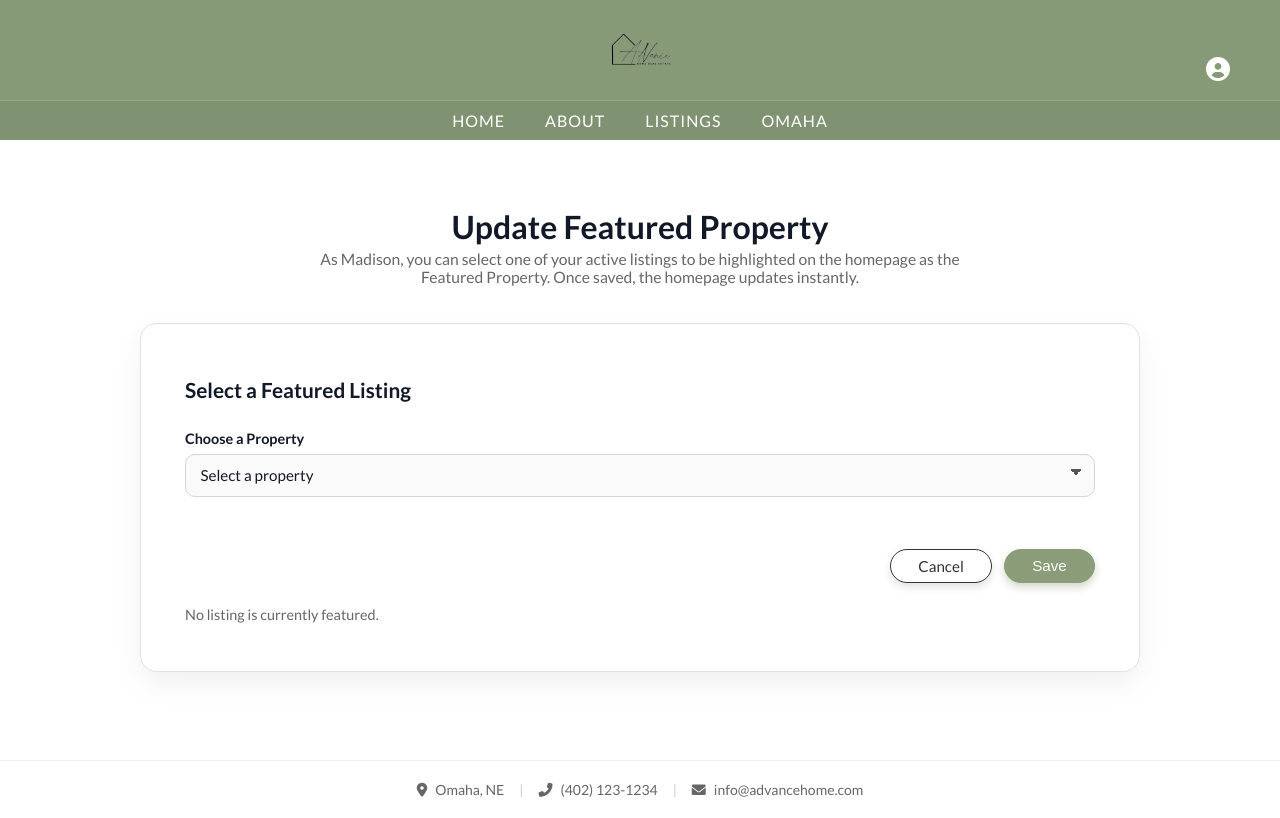
After one commit to ktourek/AdVanceRealEstate, a Django app: page /featured/update/ in a window 1280 px wide. The commit adds this page. Run offline with Django 5.2, Linux system fonts and the light colour scheme; the visitor is signed in with stand-in values (Sample User, id 1); data that the repository does not hold is empty; parts of the project's set-up code (start-up, migrations or seed data) failed here and were passed over; some web fonts are replaced.

Commit message:
feat: manage featured listing (#36)
- added menu to update featured listing for user
- added view to change selected featured listing
- added indication if featured listing has been sold
- only visible and not sold listing can be selected as featured

```diff
--- a/listings/forms.py
+++ b/listings/forms.py
@@ -63,7 +63,23 @@ class MultipleFileField(forms.FileField):
                 return None
             return [single_file_clean]
 
+class FeaturedListingForm(forms.Form):
+    listing = forms.ModelChoiceField(
+        queryset=Listing.objects.filter(is_visible=True),
+        required=False,
+        label='Choose a Property',
+        empty_label='Select a property',
+    )
 
+    def __init__(self, *args, **kwargs):
+        super().__init__(*args, **kwargs)
+
+        self.fields['listing'].queryset = (
+            Listing.objects
+            .filter(is_visible=True)
+            .exclude(status__iexact='Sold')
+            .order_by('address')
+        )
 class ListingForm(forms.ModelForm):
     """Form for creating new property listings."""
     photos = MultipleFileField(
--- a/listings/urls.py
+++ b/listings/urls.py
@@ -7,6 +7,7 @@ from .forms import CustomLoginForm
 urlpatterns = [
     path('', views.home, name='home'),
     path('home/', views.home, name='home_alias'),
+    path('featured/update/', views.update_featured_listing, name='featured_listing_update'),
     path('listings/', views.all_listings, name='listings'),
     path('add-listing/', views.add_listing, name='add_listing'),
     path('listings/<int:listing_id>/toggle-visibility/',views.toggle_listing_visibility, name='toggle_visibility'),
--- a/listings/views.py
+++ b/listings/views.py
@@ -9,7 +9,7 @@ from django.template.loader import render_to_string
 from decimal import Decimal
 import re
 from .models import Listing, Photo, Neighborhood, PropertyType, Status, Pricebucket, SearchLog, OmahaLocation
-from .forms import ListingForm, OmahaLocationForm
+from .forms import ListingForm, OmahaLocationForm, FeaturedListingForm
 from django.urls import reverse
 
 
@@ -18,11 +18,48 @@ def home(request):
     # Get the featured listing
     featured_listing = Listing.objects.filter(is_visible=True, is_featured=True).first()
 
+    is_featured_sold = False
+    if request.user.is_authenticated and featured_listing:
+        status_str = str(getattr(featured_listing, 'status', '') or '')
+        is_featured_sold = status_str == 'Sold'
+
     context = {
         'featured_listing': featured_listing,
+        'is_featured_sold': is_featured_sold,
     }
     return render(request, 'listings/home.html', context)
 
+@login_required
+def update_featured_listing(request):
+    """Allow Madison to choose which listing is marked as featured."""
+    # current featured listing (if any)
+    current_featured = Listing.objects.filter(is_featured=True).first()
+
+    if request.method == "POST":
+        form = FeaturedListingForm(request.POST)
+        if form.is_valid():
+            new_featured = form.cleaned_data["listing"]
+
+            # 1) Clear all featured flags
+            Listing.objects.update(is_featured=False)
+
+            # 2) Set the chosen one (if any) as featured
+            if new_featured:
+                new_featured.is_featured = True
+                new_featured.save()
+
+            #messages.success(request, "Featured property updated.")
+            return redirect("home")  # or your landing-page URL name
+    else:
+        form = FeaturedListingForm(
+            initial={"listing": current_featured} if current_featured else None
+        )
+
+    context = {
+        "form": form,
+        "current_featured": current_featured,
+    }
+    return render(request, "listings/update_featured_listing.html", context)
 
 def all_listings(request):
     """Page showing all available listings with filtering and pagination."""
--- a/static/css/site.css
+++ b/static/css/site.css
@@ -29,6 +29,7 @@ header {
   display: flex;
   flex-direction: column;
   position: relative;
+  z-index: 999;
 }
 
 .header-logo-row {
@@ -311,6 +312,7 @@ input[type="text"], input[type="password"], input[type="number"], textarea, sele
     display: flex;
     background: #fff;
     overflow: hidden;
+    position: relative;
 }
 
 .featured-image-container {
--- a/templates/base.html
+++ b/templates/base.html
@@ -19,6 +19,7 @@
       referrerpolicy="no-referrer"
     />
     <link href="{% static 'css/site.css' %}" rel="stylesheet" />
+    <link rel="stylesheet" href="https://cdn.jsdelivr.net/npm/bootstrap-icons@1.11.3/font/bootstrap-icons.min.css">
 
 
     {% block head %}{% endblock %}
--- /dev/null
+++ b/templates/listings/update_featured_listing.html
@@ -0,0 +1,207 @@
+{% extends "base.html" %}
+
+{% block content %}
+<div class="home-layout featured-update-page">
+    <section class="featured-update-row">
+        <h1 class="page-title">Update Featured Property</h1>
+        <p class="page-subtitle">
+            As Madison, you can select one of your active listings to be highlighted
+            on the homepage as the Featured Property. Once saved, the homepage updates
+            instantly.
+        </p>
+
+        <div class="featured-update-card">
+            <h2 class="section-title">Select a Featured Listing</h2>
+
+            <form method="post" class="featured-update-form">
+                {% csrf_token %}
+
+                <!-- Choose a Property -->
+                <div class="form-field">
+                    <label for="{{ form.listing.id_for_label }}">Choose a Property</label>
+                    <div class="select-wrapper">
+                        {{ form.listing }}
+                    </div>
+                    {% if form.listing.errors %}
+                        <div class="form-error">
+                            {{ form.listing.errors }}
+                        </div>
+                    {% endif %}
+                </div>
+
+                <div class="form-actions">
+                    <a href="{% url 'home' %}" class="btn btn-secondary">Cancel</a>
+                    <button type="submit" class="btn btn-primary">Save</button>
+                </div>
+            </form>
+
+            {% if current_featured %}
+                <p class="current-featured-info">
+                    Currently featured: <strong>{{ current_featured.address }}</strong>
+                </p>
+            {% else %}
+                <p class="current-featured-info">
+                    No listing is currently featured.
+                </p>
+            {% endif %}
+        </div>
+    </section>
+</div>
+
+<style>
+/* --- Page layout --- */
+.featured-update-page {
+    max-width: 1200px;
+    margin: 0 auto;
+    padding: 2.5rem 2rem 4rem;
+}
+
+.featured-update-row {
+    display: flex;
+    flex-direction: column;
+    align-items: center;
+}
+
+/* --- Header --- */
+.page-title {
+    font-size: 2rem;
+    font-weight: 600;
+    text-align: center;
+    margin-bottom: 0.3rem;
+}
+
+.page-subtitle {
+    max-width: 700px;
+    margin: 0 auto 2.3rem;
+    text-align: center;
+    font-size: 0.98rem;
+    color: #666666;
+}
+
+/* --- Card --- */
+.featured-update-card {
+    width: 100%;
+    max-width: 1000px;
+    background: #ffffff;
+    border-radius: 16px;
+    padding: 2.25rem 2.75rem 2.1rem;
+    border: 1px solid #e2e2e2;
+    box-shadow: 0 12px 30px rgba(0, 0, 0, 0.06);
+}
+
+.section-title {
+    font-size: 1.3rem;
+    font-weight: 600;
+    margin-bottom: 1.75rem;
+}
+
+/* --- Form --- */
+.featured-update-form {
+    display: flex;
+    flex-direction: column;
+    gap: 1.5rem;
+}
+
+.form-field {
+    display: flex;
+    flex-direction: column;
+    gap: 0.4rem;
+}
+
+.form-field label {
+    font-size: 0.9rem;
+    font-weight: 600;
+}
+
+/* Select */
+.select-wrapper select {
+    width: 100%;
+    padding: 0.75rem 0.9rem;
+    border-radius: 10px;
+    border: 1px solid #d4d4d4;
+    font-size: 0.95rem;
+    font-family: inherit;
+    background-color: #fafafa;
+
+    appearance: none;              /* remove native chevron */
+    -moz-appearance: none;
+    -webkit-appearance: none;
+    background-image:
+        linear-gradient(45deg, transparent 50%, #555 50%),
+        linear-gradient(135deg, #555 50%, transparent 50%);
+    background-position:
+        calc(100% - 18px) calc(50% - 3px),
+        calc(100% - 12px) calc(50% - 3px);
+    background-size: 6px 6px;
+    background-repeat: no-repeat;
+}
+
+/* Focus state */
+.select-wrapper select:focus {
+    outline: none;
+    border-color: #7a8f6b;
+    box-shadow: 0 0 0 3px rgba(122, 143, 107, 0.18);
+    background-color: #ffffff;
+}
+
+/* Errors */
+.form-error {
+    font-size: 0.82rem;
+    color: #b3261e;
+}
+
+/* --- Buttons --- */
+.form-actions {
+    margin-top: 1.75rem;
+    display: flex;
+    justify-content: flex-end;
+    gap: 0.75rem;
+}
+
+.btn {
+    display: inline-flex;
+    align-items: center;
+    justify-content: center;
+    border-radius: 999px;
+    padding: 0.45rem 1.7rem;
+    font-size: 0.95rem;
+    border: 1px solid transparent;
+    cursor: pointer;
+    text-decoration: none;
+    font-weight: 500;
+}
+
+/* Green Save button */
+.btn-primary {
+    background-color: #8a9c78;   /* tweak to match your header green */
+    border-color: #8a9c78;
+    color: #ffffff;
+    box-shadow: 0 4px 8px rgba(138, 156, 120, 0.4);
+}
+
+.btn-primary:hover {
+    background-color: #7a8c6a;
+    border-color: #7a8c6a;
+}
+
+/* White Cancel button */
+.btn-secondary {
+    background-color: #ffffff;
+    color: #333333;
+    border-color: #333333;
+    box-shadow: 0 4px 8px rgba(0, 0, 0, 0.12);
+}
+
+.btn-secondary:hover {
+    background-color: #f5f5f5;
+}
+
+/* --- Current featured text --- */
+.current-featured-info {
+    margin-top: 1.4rem;
+    font-size: 0.9rem;
+    color: #666666;
+}
+</style>
+
+{% endblock %}
```
Also changed, not shown: templates/listings/home.html (+121 -0 lines).
